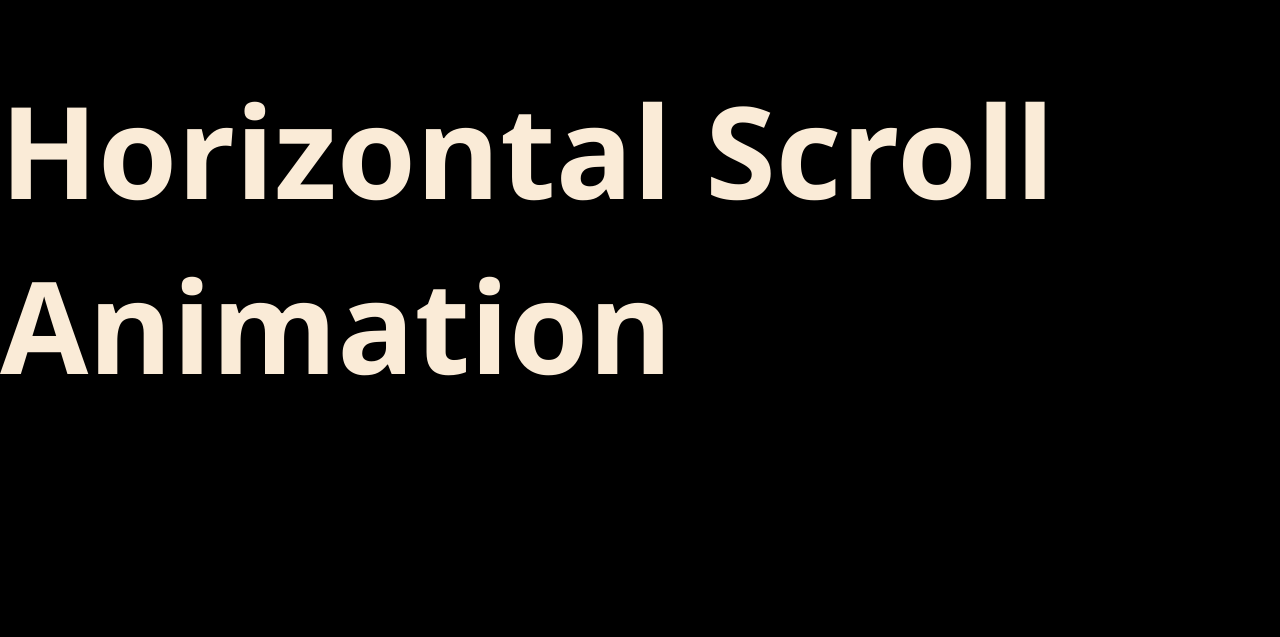
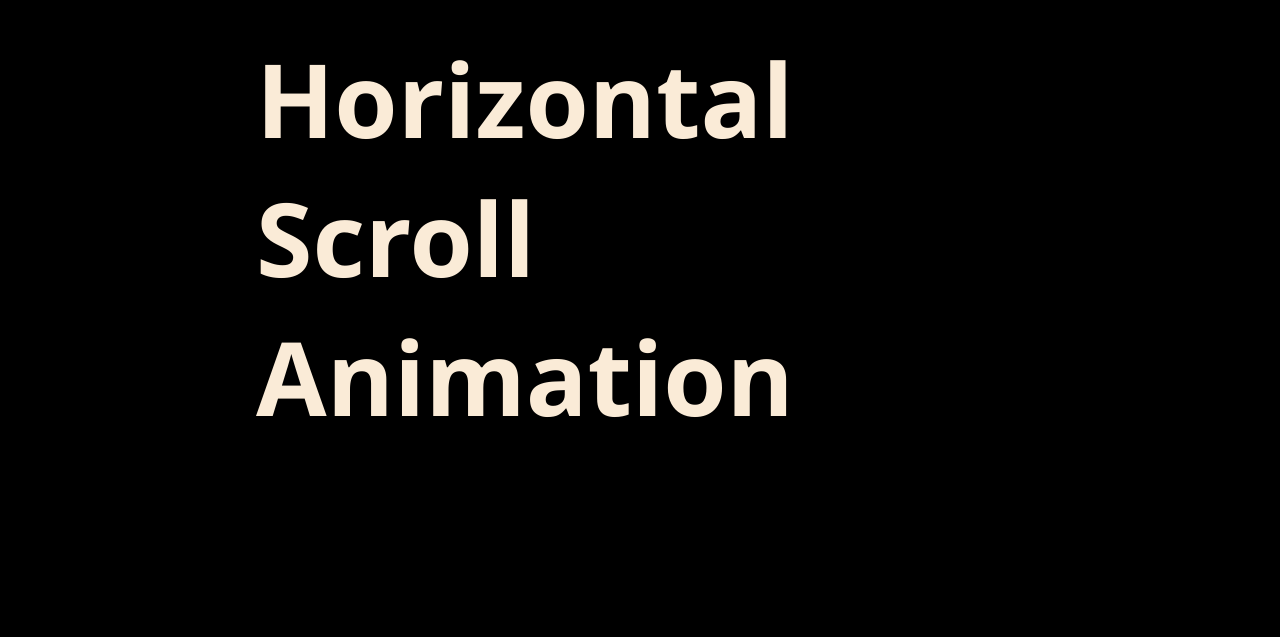
Before and after one commit to JK083/scrollTrigger-Horizontal-Scroll-, a plain HTML site: page index.html in a window 1280 px wide. Shown: the part 163-800 px from the top of the page. Drawn offline with nearby package versions, Linux system fonts and the light colour scheme.

Commit message:
Update style.css

```diff
--- a/style.css
+++ b/style.css
@@ -20,9 +20,9 @@ body{
     align-items: center;
 }
 #page1 h1{
-    font-size: 10vw;
+    font-size: 8vw;
     color: #FAEBD7;
-    width: fit;
+    width: 60%;
 }
 #page2{
     height: 100%;
```
